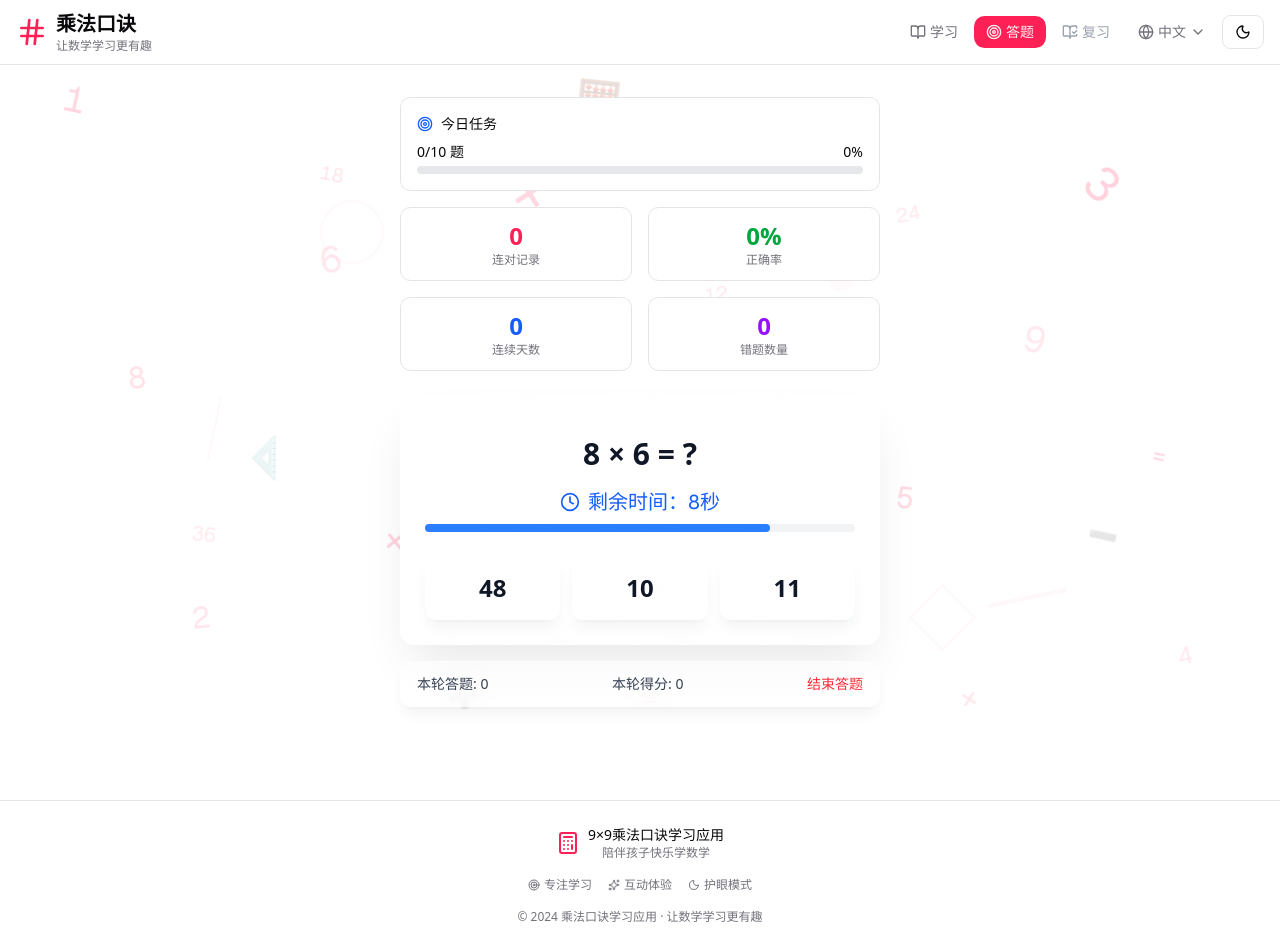
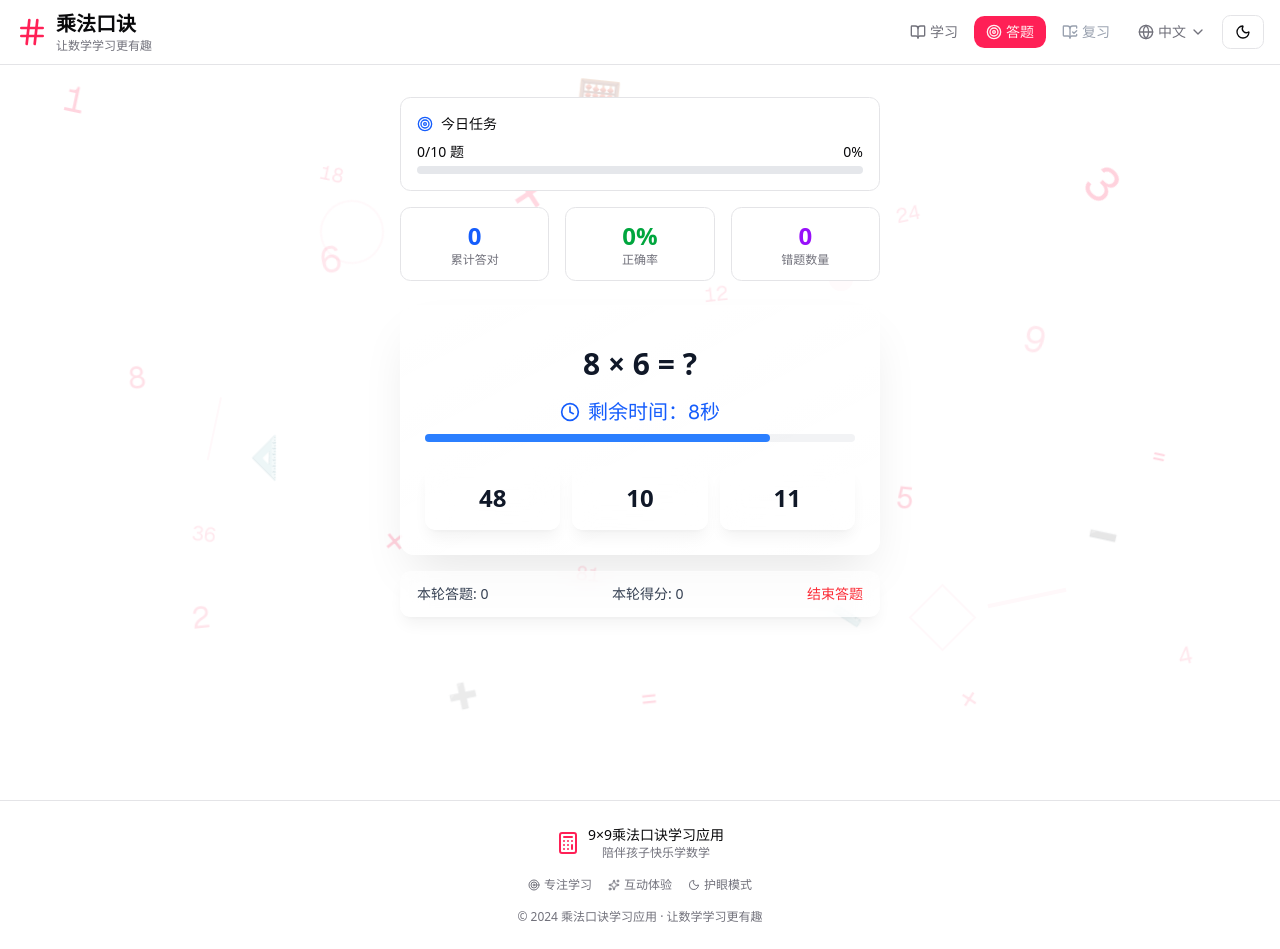
Before and after one commit to neozhu/9x9, a Next.js app: page / in a window 1280 px wide. Both pictures are taken after a click on the button "答题". Built offline with nearby package versions, Linux system fonts and the light colour scheme.

Commit message:
Refactor UserProgressStats component to update layout for user progress display, changing grid structure and enhancing statistics shown. Update localization files to include new translation for total correct answers in multiple languages.

```diff
--- a/app/components/user-progress-stats.tsx
+++ b/app/components/user-progress-stats.tsx
@@ -102,18 +102,14 @@ export function UserProgressStats({ userProgress, mode, initialWrongQuestionsCou
       </div>
 
       {/* 其他统计 */}
-      <div className="grid grid-cols-2 gap-4">
+      <div className="grid grid-cols-3 gap-4">
         <div className="bg-card border border-border rounded-lg p-3 text-center">
-          <div className="text-2xl font-bold text-primary">{userProgress.streak}</div>
-          <div className="text-xs text-muted-foreground">{t('stats.streak')}</div>
+          <div className="text-2xl font-bold text-blue-600">{userProgress.correctAnswers}</div>
+          <div className="text-xs text-muted-foreground">{t('stats.totalCorrectAnswers')}</div>
         </div>
         <div className="bg-card border border-border rounded-lg p-3 text-center">
           <div className="text-2xl font-bold text-green-600">{accuracy}%</div>
           <div className="text-xs text-muted-foreground">{t('stats.accuracy')}</div>
-        </div>
-        <div className="bg-card border border-border rounded-lg p-3 text-center">
-          <div className="text-2xl font-bold text-blue-600">{userProgress.consecutiveDays}</div>
-          <div className="text-xs text-muted-foreground">{t('stats.consecutiveDays')}</div>
         </div>
         <div className="bg-card border border-border rounded-lg p-3 text-center">
           <div className="text-2xl font-bold text-purple-600">{userProgress.wrongQuestions.length}</div>
--- a/messages/de.json
+++ b/messages/de.json
@@ -83,6 +83,7 @@
   "stats": {
     "totalQuestions": "Gesamtfragen",
     "correctAnswers": "Richtige Antworten",
+    "totalCorrectAnswers": "Gesamt Richtig",
     "accuracy": "Genauigkeit",
     "bestStreak": "Beste Serie",
     "wrongQuestions": "Falsche Fragen",
--- a/messages/en.json
+++ b/messages/en.json
@@ -85,6 +85,7 @@
   "stats": {
     "totalQuestions": "Total Questions",
     "correctAnswers": "Correct Answers",
+    "totalCorrectAnswers": "Total Correct",
     "accuracy": "Accuracy",
     "bestStreak": "Best Streak",
     "wrongQuestions": "Wrong Questions",
--- a/messages/ja.json
+++ b/messages/ja.json
@@ -83,6 +83,7 @@
   "stats": {
     "totalQuestions": "総問題数",
     "correctAnswers": "正解数",
+    "totalCorrectAnswers": "累計正解数",
     "accuracy": "正解率",
     "bestStreak": "最高連続",
     "wrongQuestions": "間違い数",
--- a/messages/zh.json
+++ b/messages/zh.json
@@ -85,6 +85,7 @@
   "stats": {
     "totalQuestions": "总题数",
     "correctAnswers": "正确答案",
+    "totalCorrectAnswers": "累计答对",
     "accuracy": "正确率",
     "bestStreak": "最佳连击",
     "wrongQuestions": "错题数量",
```
